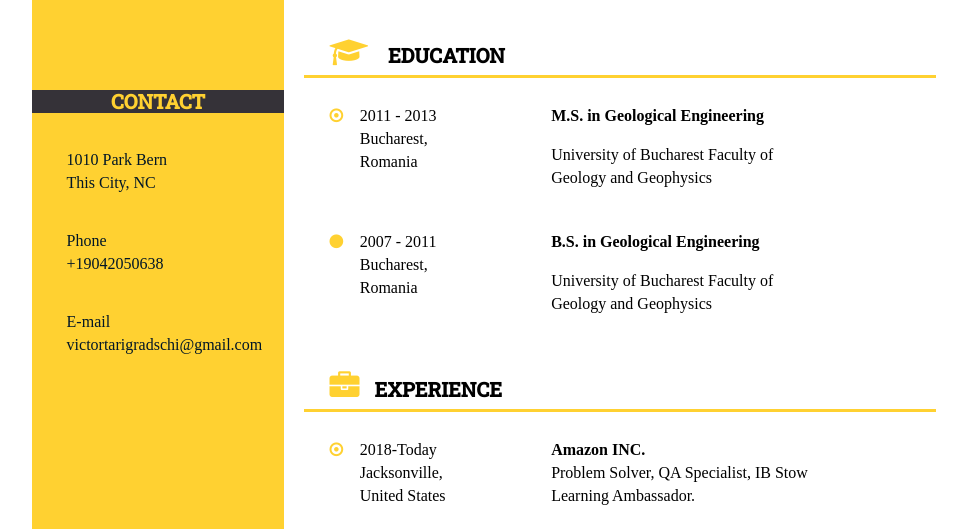
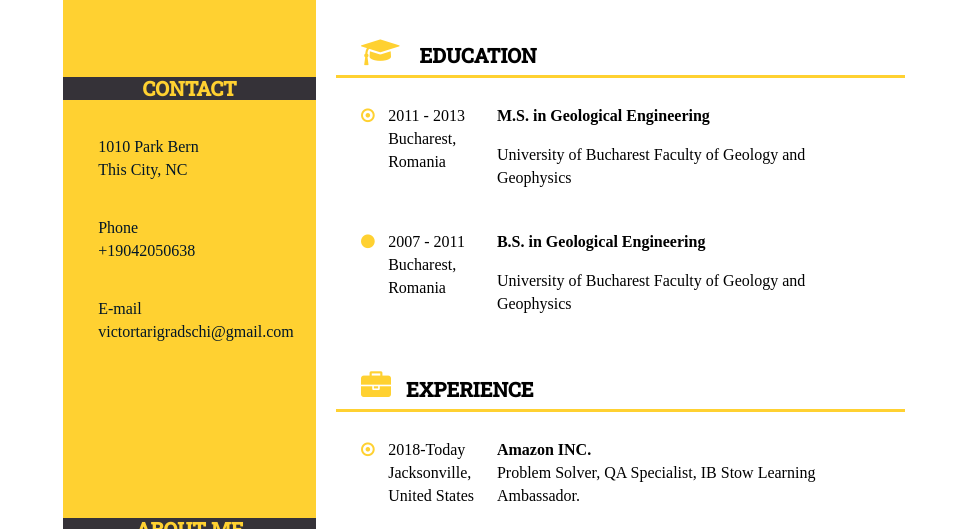
Before and after one commit to vicro01/vicro, a plain HTML site: page index.html in a window 1280 px wide. Shown: the part 204-733 px from the top of the page, without its empty margins (156-1123 px from the left). Drawn offline with Linux system fonts and the light colour scheme.

Commit message:
Add files via upload

```diff
--- a/styles.css
+++ b/styles.css
@@ -22,7 +22,7 @@
 }
 
 .right {
-  width:50%;
+  width:45%;
   height: 100%;
   background-color: white;
   text-align: inherit;
@@ -93,7 +93,7 @@ section{
 }
 
 .info{
-  width: 45%;
+  width:65%;
 }
 
 .hobbies{
@@ -207,7 +207,7 @@ color: #FFD131;
 }
 
 .years{
-margin-right: 70px;
+/* margin-right: ; */
 width: 20%;
 }
 
```
